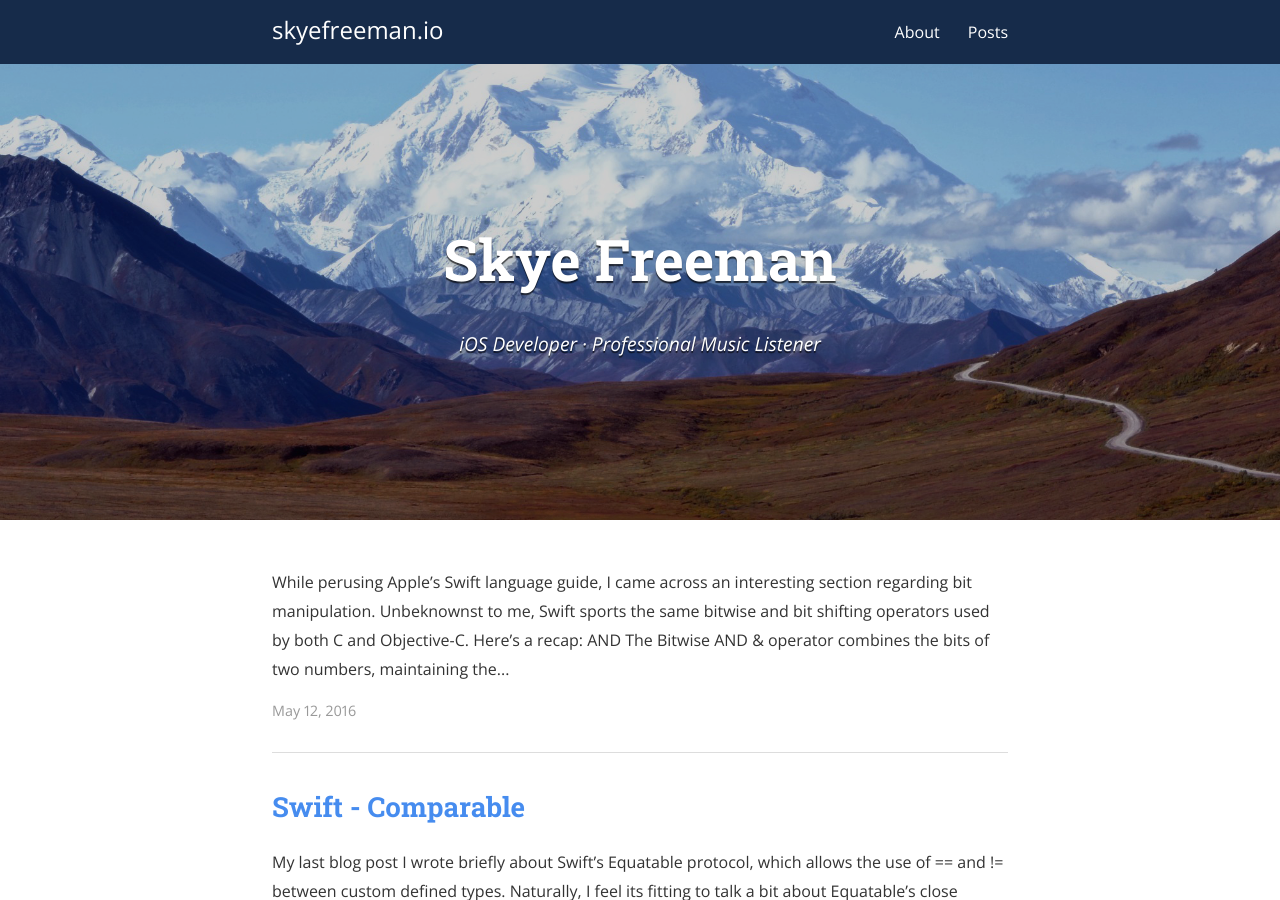
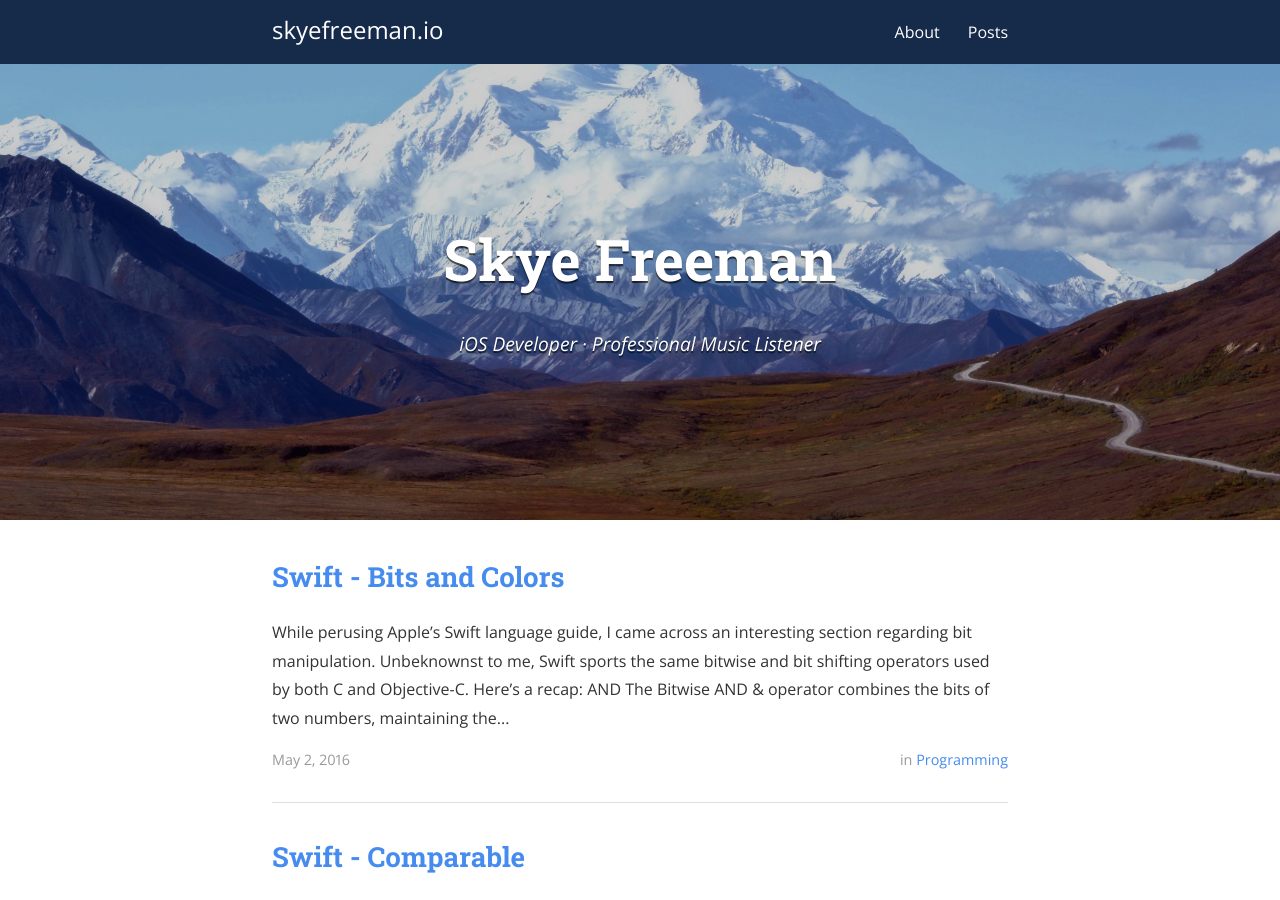
Before and after one commit to skyefreeman/skyefreeman.github.io, a Jekyll site: the page built from index.html, in a window 1280 px wide and 900 px high. Built offline with Jekyll 4.4.1, drawn with Linux system fonts in a browser that asks for light colours; nearby versions of some CDN libraries; the list of posts is cut into pages by our own code; a style sheet for code colours, icons or effects is not loaded.

Commit message:
Fixed title

```diff
--- a/_posts/2016-05-02-bits-colors-and-swift.markdown
+++ b/_posts/2016-05-02-bits-colors-and-swift.markdown
@@ -1,6 +1,6 @@
 ---
 layout: post
-title: Swift: Bits and Colors
+title: Swift - Bits and Colors
 date: 2016-05-02 08:47:33
 author: Skye Freeman
 categories: Programming
```
